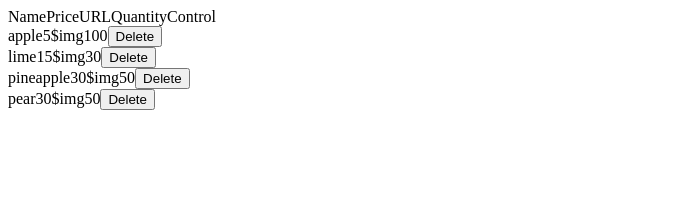
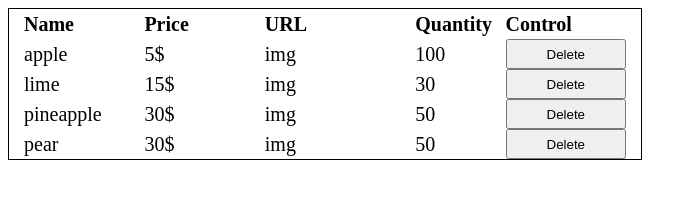
Before and after one commit to Dreyka/FD3-Bulyha, a plain HTML site: page ishop2/index.html in a window 1280 px wide. Shown: the whole page, without its empty margins (0-697 px from the left). Drawn offline with nearby package versions, Linux system fonts and the light colour scheme.

Commit message:
Home work

```diff
--- a/ishop2/Ishop2Block.js
+++ b/ishop2/Ishop2Block.js
@@ -18,44 +18,35 @@ let Ishop2Block = React.createClass({
                 code: React.PropTypes.number.isRequired,
                 count: React.PropTypes.number.isRequired,
                 isDeleted: React.PropTypes.bool,
-                // cbDelElem: React.PropTypes.func.isRequired,
             })
         ),
+        cbDelElem: React.PropTypes.func.isRequired,
     },
     getInitialState: function () {
         return {
             isDeleted: this.props.products.isDeleted,
         };
     },
-    delProduct: function () {
+    delProduct: function (code) {
+        this.props.cbDelElem(code);
         this.setState({isDeleted: true});
-        console.log (this.state.isDeleted);
     },
-
-    f: function(code){
-        console.log(code)
-    },
-
     render: function () {
-
-        function createVDOM(v, i, a) {
-            return React.createElement(Ishop2Product, {key: v.code, name: v.name,
-                price: v.price,
-                URL_foto: v.URL_foto,
-                count: v.count,
-                cbDelProduct:this.f,
-                buttonText: v.buttonText,
-            });
-            // if (!v.isDeleted) {
-            //
-            // }
-            // ;
-        };
+        let prodactsCode = this.props.products.map(v => React.createElement(Ishop2Product, {
+            key: v.code, name: v.name,
+            price: v.price,
+            URL_foto: v.URL_foto,
+            count: v.count,
+            code: v.code,
+            isDeleted: v.isDeleted,
+            cbDelProduct: this.delProduct,
+            buttonText: v.buttonText,
+        }));
 
         return React.DOM.div({className: "Ishop2Block"},
-            React.DOM.div({className: "Ishop2BlockRow"}, this.props.head.map(v =>
+            React.DOM.div({className: "Ishop2BlockHeadRow"}, this.props.head.map(v =>
                 React.DOM.span({key: v.code, className: "Ishop2BlockCell"}, v.head))
-            ), this.props.products.map(createVDOM)
+            ), prodactsCode
         );
     },
 });
--- a/ishop2/Ishop2Block.scss
+++ b/ishop2/Ishop2Block.scss
@@ -1,3 +1,18 @@
-body{
+body {
   display: block;
 }
+
+.Ishop2Block {
+  width: 50%;
+  border: solid 1px black;
+
+  > .Ishop2BlockHeadRow {
+    display: grid;
+    grid-template-columns: 20% 20% 25% 15% 20%;
+    grid-template-rows: auto;
+    font-size: 20px;
+    font-weight: bold;
+    line-height: 30px;
+    padding: 0px 15px;
+  }
+}
--- a/ishop2/Ishop2Product.js
+++ b/ishop2/Ishop2Product.js
@@ -9,20 +9,38 @@ let Ishop2Product = React.createClass({
         URL_foto: React.PropTypes.string.isRequired,
         count: React.PropTypes.number.isRequired,
         cbDelProduct: React.PropTypes.func.isRequired,
+        isDeleted: React.PropTypes.bool,
     },
+
+    getInitialState: function () {
+        return {
+            isSelected: false,
+        };
+    },
+
     delButtonClicked: function (EO) {
-        if (confirm("Вы хотите удалить "+this.props.name+" ?")){
+        if (confirm("Вы хотите удалить " + this.props.name + " ?")) {
             this.props.cbDelProduct(this.props.code);
         }
-        // this.props.cbDelProduct();
+        ;
+    },
+    selectRow: function (EO) {
+        if (!this.state.isSelected) {
+            this.setState({isSelected: true});
+        } else {
+            this.setState({isSelected: false});
+        }
+        ;
     },
     render: function () {
-        return React.DOM.div({className: "Ishop2BlockRow"},
-            React.DOM.span({className: "Name"}, this.props.name),
-            React.DOM.span({className: "Price"}, this.props.price),
-            React.DOM.span({className: "URL_foto"}, this.props.URL_foto),
-            React.DOM.span({className: "Count"}, this.props.count),
-            React.DOM.button({className: "ButtonDel", onClick: this.delButtonClicked},this.props.buttonText),
-        );
+        return (!this.props.isDeleted)
+            ? React.DOM.div({className: "Ishop2BlockItemRow", data: this.state.isSelected, onClick: this.selectRow},
+                React.DOM.span({className: "Name"}, this.props.name),
+                React.DOM.span({className: "Price"}, this.props.price),
+                React.DOM.span({className: "URL_foto"}, this.props.URL_foto),
+                React.DOM.span({className: "Count"}, this.props.count),
+                React.DOM.button({className: "ButtonDel", onClick: this.delButtonClicked}, this.props.buttonText),
+            )
+            : null
     },
 });
--- a/ishop2/Ishop2Product.scss
+++ b/ishop2/Ishop2Product.scss
@@ -0,0 +1,18 @@
+.Ishop2BlockItemRow {
+  display: grid;
+  grid-template-columns: 20% 20% 25% 15% 20%;
+  grid-template-rows: auto;
+  font-size: 20px;
+  font-weight: normal;
+  line-height: 30px;
+  padding: 0px 15px;
+}
+
+.Ishop2BlockItemRow[data="true"] {
+   background-color: #ff7f50;
+   transition: 0.5s;
+ }
+.Ishop2BlockItemRow[data="false"] {
+  background-color: #ffffff;
+  transition: 0.5s;
+}
--- a/ishop2/index.html
+++ b/ishop2/index.html
@@ -63,13 +63,13 @@
     for (let i = 0; i < ishopProducts.length; i++) {
         ishopProducts[i].code = i;
         ishopProducts[i].buttonText = "Delete";
-    };
+    }
+    ;
     for (let i = 0; i < ishopHead.length; i++) {
         ishopHead[i].code = i;
-    };
-    function delElem(code){
-        ishopProducts[code].isDeleted=true;
     }
+    ;
+    let delElem = code => ishopProducts[code].isDeleted = true;
 
     ReactDOM.render(
         React.createElement(Ishop2Block, {head: ishopHead, products: ishopProducts, cbDelElem: delElem}),
```
Also changed, not shown: ishop/IshopBlock.css, ishop2/Ishop2Block.css, ishop2/Ishop2Product.css, 2 other files.
